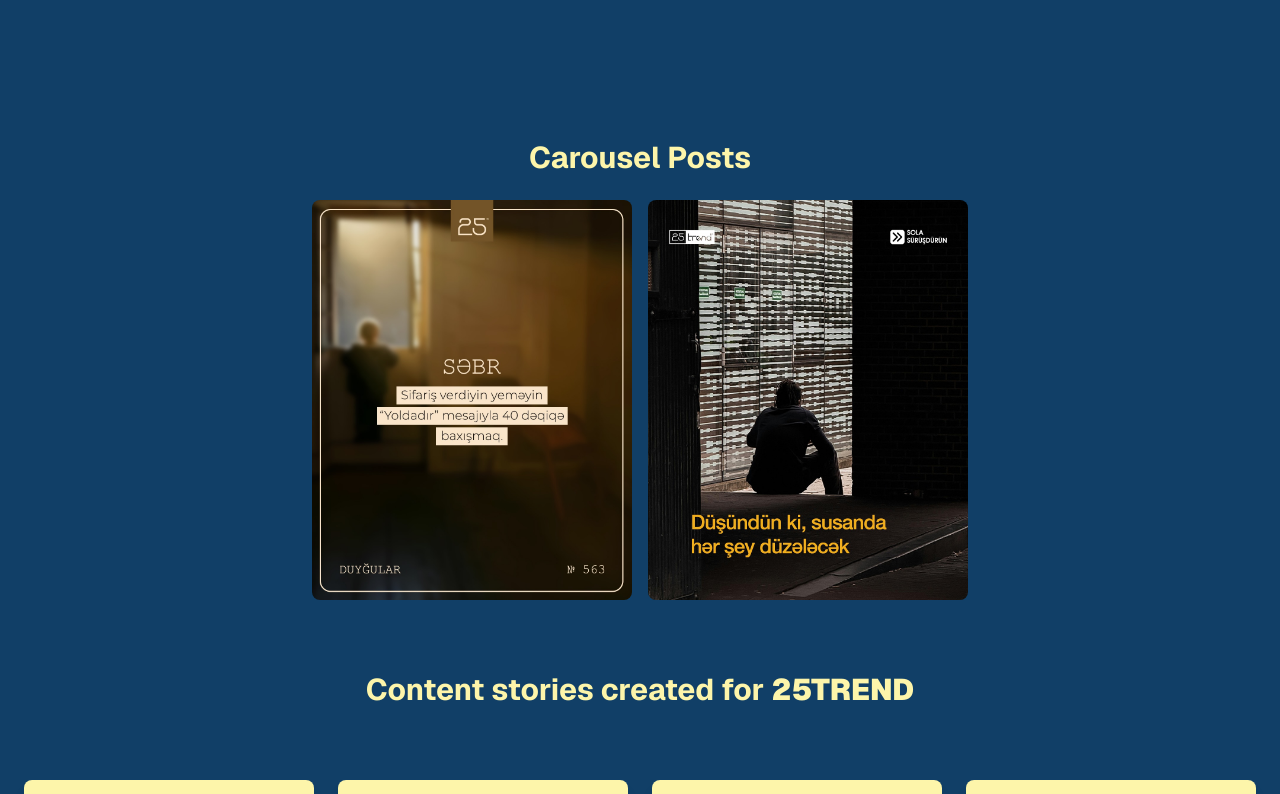
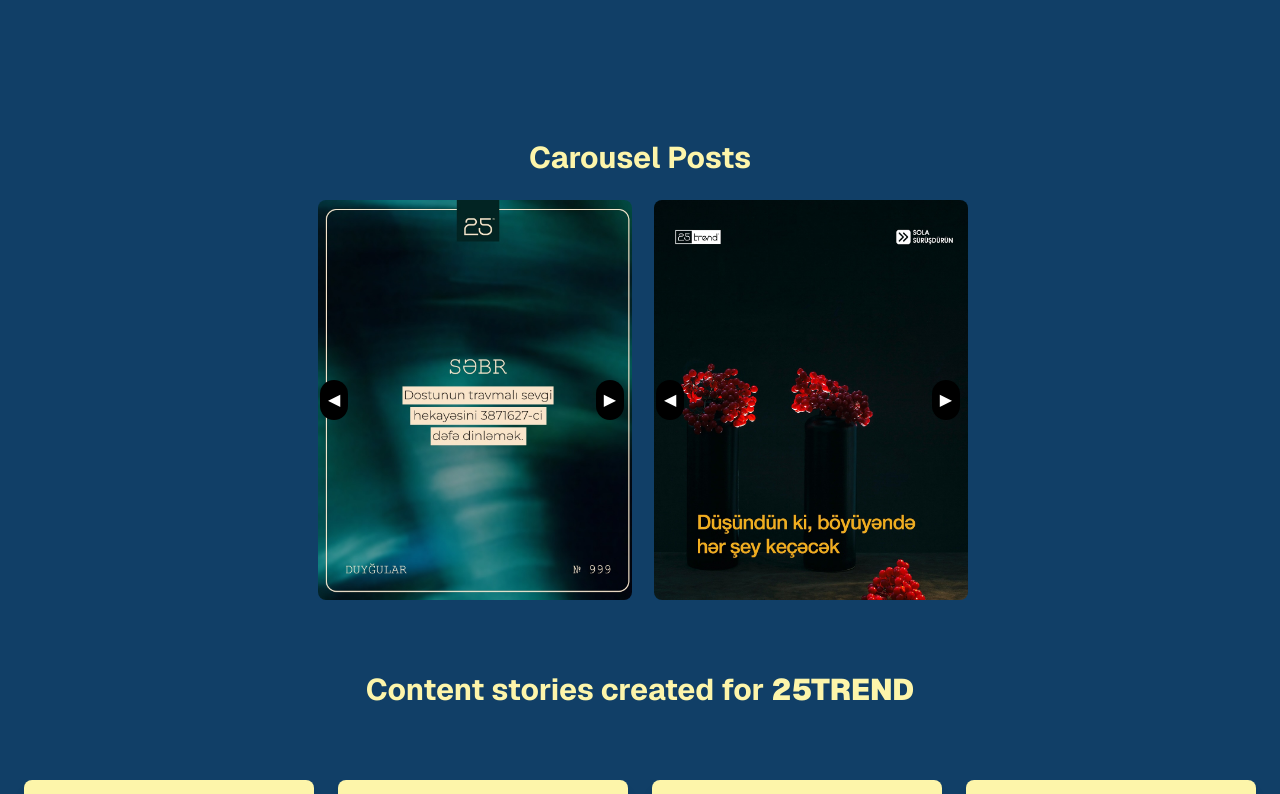
Before and after one commit to aysumaharramovaa/orkhanPortfolyo, a Next.js app: page / in a window 1280 px wide. Shown: the part 700-1494 px from the top of the page. Built offline with nearby package versions, Linux system fonts and the light colour scheme.

Commit message:
postGrideTest2

```diff
--- a/src/app/PostsGrid.tsx
+++ b/src/app/PostsGrid.tsx
@@ -1,41 +1,75 @@
 "use client";
 
+import Image from "next/image";
 import { useEffect, useState } from "react";
 
-// 1-ci post
 const sebrImages = Array.from({ length: 10 }, (_, i) => `/sebr${i === 0 ? "" : i}.jpg`);
-// 2-ci post
-const dusunImages = Array.from({ length: 8 }, (_, i) => `/dusun${i=== 0 ? "" : i }.jpg`);
+const dusunImages = Array.from({ length: 8 }, (_, i) => `/dusun${i === 0 ? "" : i}.jpg`);
 
-const Post = ({ images, currentImage }: { images: string[], currentImage: number }) => {
+const Post = ({ images }: { images: string[] }) => {
+  const [currentImage, setCurrentImage] = useState(0);
+  const [isPaused, setIsPaused] = useState(false);
+  const [direction, setDirection] = useState(1);
+  const [offset, setOffset] = useState(0);
+
+  useEffect(() => {
+    const interval = setInterval(() => {
+      if (!isPaused) {
+        setCurrentImage((prev) => (prev + 1) % images.length);
+
+        setOffset((prev) => {
+          let newOffset = prev + direction * 2;
+          if (newOffset > 10 || newOffset < -10) setDirection(-direction);
+          return newOffset;
+        });
+      }
+    }, 2000);
+
+    return () => clearInterval(interval);
+  }, [isPaused, direction, images.length]);
+
+  const togglePause = () => setIsPaused((prev) => !prev);
+  const prevImage = () => setCurrentImage((prev) => (prev - 1 + images.length) % images.length);
+  const nextImage = () => setCurrentImage((prev) => (prev + 1) % images.length);
+
   return (
-    <div className="post w-full">
-      <img
-        src={images[currentImage]}
-        alt="post image"
-        className="w-full h-auto rounded-lg object-cover"
-      />
+    <div className="post w-full relative overflow-hidden rounded-lg cursor-pointer">
+      <div onClick={togglePause} className="w-full h-auto relative">
+        <Image
+          src={images[currentImage]}
+          alt="post image"
+          width={500} // şəkilin ölçüsünə uyğun dəyişdir
+          height={300}
+          style={{ transform: `translateX(${offset}px)` }}
+          className="w-full h-auto object-cover rounded-lg transition-transform duration-100"
+          priority // lazım olsa LCP üçün
+        />
+      </div>
+
+      <button
+        onClick={prevImage}
+        className="absolute top-1/2 left-2 transform -translate-y-1/2 bg-black bg-opacity-40 text-white p-2 rounded-full"
+      >
+        ◀
+      </button>
+      <button
+        onClick={nextImage}
+        className="absolute top-1/2 right-2 transform -translate-y-1/2 bg-black bg-opacity-40 text-white p-2 rounded-full"
+      >
+        ▶
+      </button>
     </div>
   );
 };
 
 const PostsGrid = () => {
-  const [currentImage, setCurrentImage] = useState(0);
-
-  useEffect(() => {
-    const interval = setInterval(() => {
-      setCurrentImage((prev) => prev + 1);
-    }, 3000);
-    return () => clearInterval(interval);
-  }, []);
-
   return (
     <div className="flex flex-wrap gap-4 justify-center">
       <div className="w-full sm:w-1/2 lg:w-1/4">
-        <Post images={sebrImages} currentImage={currentImage % sebrImages.length} />
+        <Post images={sebrImages} />
       </div>
       <div className="w-full sm:w-1/2 lg:w-1/4">
-        <Post images={dusunImages} currentImage={currentImage % dusunImages.length} />
+        <Post images={dusunImages} />
       </div>
     </div>
   );
```
